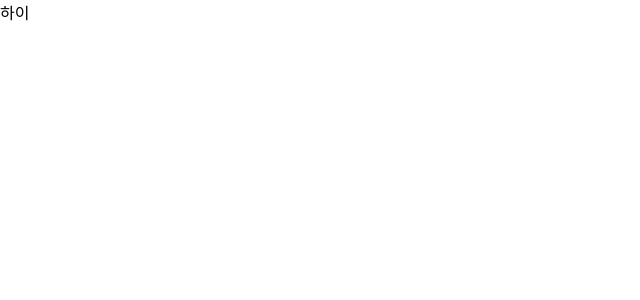
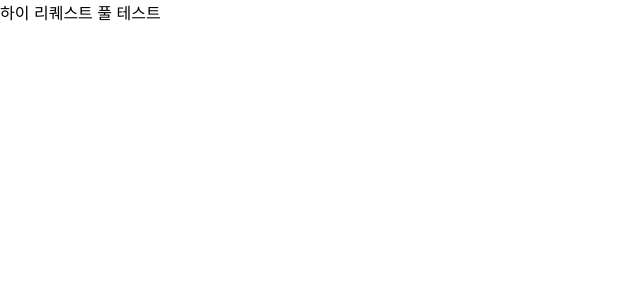
Before and after one commit to h-cir/WatchaClone, a React (Create React App) app: page / in a window 1280 px wide. Shown: the top 300 px of the page, without its empty margins (0-640 px from the left). Built offline with nearby package versions, Linux system fonts and the light colour scheme.

Commit message:
리퀘스트 테스트

```diff
--- a/src/pages/PostList.js
+++ b/src/pages/PostList.js
@@ -4,6 +4,7 @@ const PostList = () => {
     return (
         <div>
             하이
+            리퀘스트 풀 테스트
         </div>
     )
 }
```
